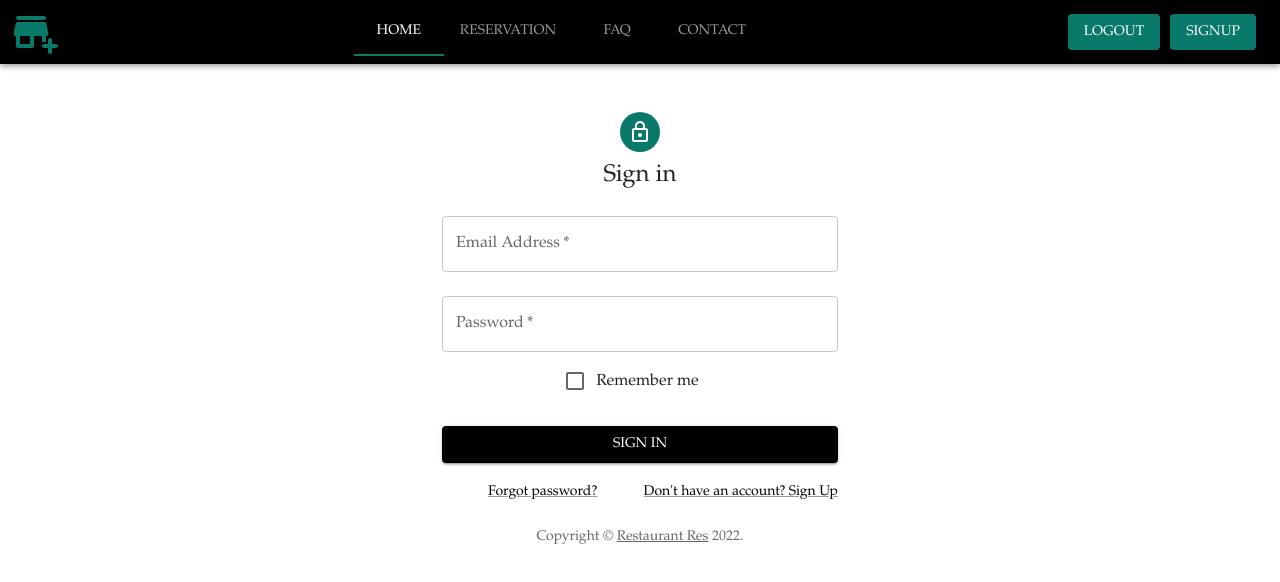
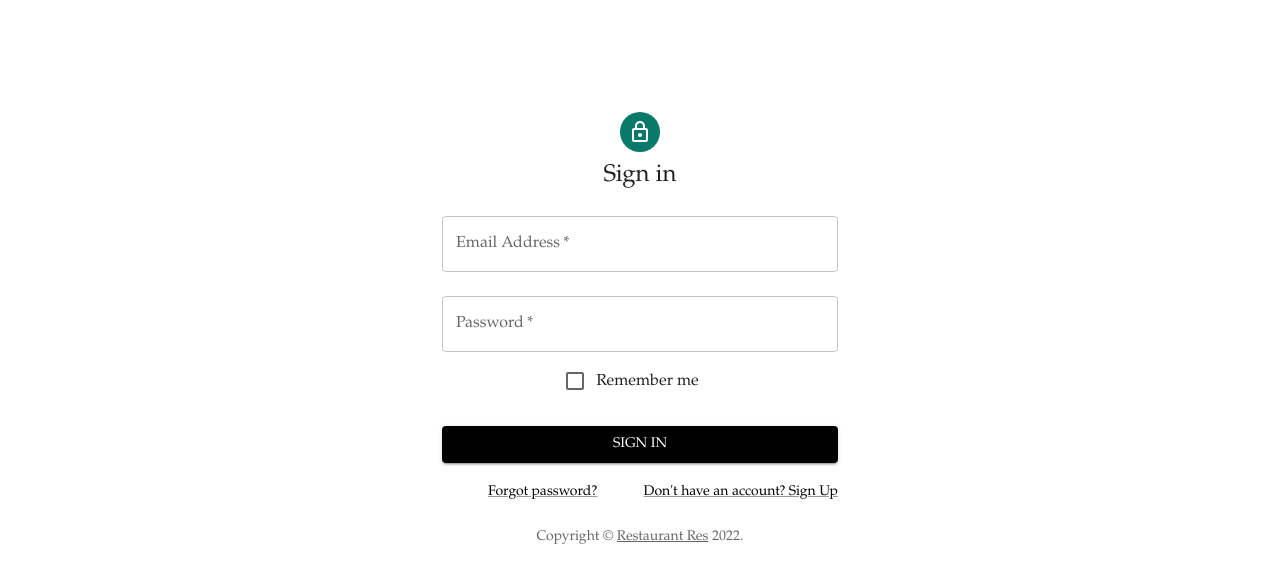
Before and after one commit to AbitFishy/GenSpark-Restaurant-Reservation-System, a React (Create React App) app in the folder frontend/: page / in a window 1280 px wide. Shown: the top 582 px of the page. Built offline with nearby package versions, Linux system fonts and the light colour scheme.

Commit message:
rendering nave

```diff
--- a/frontend/src/components/Home.js
+++ b/frontend/src/components/Home.js
@@ -66,7 +66,7 @@ const style = {
 
 
 
-const Home = () => {
+const Home = ({setIsLoggedin}) => {
 
   const [reservations, setReservations] = useState([]);
 
--- a/frontend/src/components/Main.js
+++ b/frontend/src/components/Main.js
@@ -41,6 +41,7 @@ const Main = () => {
   const [passwordLog, setPasswordLog] = useState("");
   const [emailLog, setEmailLog] = useState("");
 
+  const [isLoggedin, setIsLoggedin] = useState(false);
   const navigate = useNavigate();
 
   const postData = (e) => {
@@ -53,7 +54,7 @@ const Main = () => {
         email,
       })
       .then((res) => console.warn("posting data", res));
-      navigate("/home")
+      navigate("/")
   };
 
   const postLogin = (e) => {
@@ -65,11 +66,13 @@ const Main = () => {
       })
       .then((res) => console.warn("posting Login data", res));
       navigate("/home")
+      setIsLoggedin(true)
   };
 
   return (
     <ThemeProvider theme={theme}>
-      <Navbar />
+      {(isLoggedin === true) ? <Navbar setIsLoggedin={setIsLoggedin}/> : null }
+      {/* <Navbar /> */}
       <Routes>
         <Route
           path="/"
@@ -100,7 +103,7 @@ const Main = () => {
           }
         />
 
-        <Route path="home" element={<Home />} />
+        <Route path="home" element={<Home />} setIsLoggedin={setIsLoggedin}/>
         <Route path="post" element={<Post />} />
         <Route path="faq" element={<FaqComponent />} />
         <Route path="contact" element={<Contact />} />
--- a/frontend/src/components/Navbar.js
+++ b/frontend/src/components/Navbar.js
@@ -15,8 +15,10 @@ import {
 import AddBusinessRoundedIcon from "@mui/icons-material/AddBusinessRounded";
 import DrawerComponent from "./DrawerComponent";
 
-const Navbar = () => {
+const Navbar = ({setIsLoggedin}) => {
   const [value, setValue] = useState("home");
+  const navigate = useNavigate();
+
   const theme = useTheme();
   console.log(theme);
   const isMatch = useMediaQuery(theme.breakpoints.down("md"));
@@ -25,8 +27,11 @@ const Navbar = () => {
   const handleChange = (event, newValue) => {
     setValue(newValue);
   };
+  const handleLogout = () => {
+    setIsLoggedin(false)
+    navigate("/")
+  };
 
-  const navigate = useNavigate();
 
 
   return (
@@ -56,15 +61,15 @@ const Navbar = () => {
                 <Tab label="Contact" value="contact" onClick={() => navigate("/contact")}/>
               </Tabs>
               <Button sx={{ marginLeft: "auto", backgroundColor: "#097969" }} variant="contained"
-              onClick={() => navigate("/")}
+              onClick={handleLogout}
               >
                 Logout
               </Button>
-              <Button sx={{ marginLeft: "10px", backgroundColor: "#097969" }} variant="contained"
-              onClick={() => navigate("/signup")}
+              {/* <Button sx={{ marginLeft: "10px", backgroundColor: "#097969" }} variant="contained"
+              onClick={() => navigate("/")}
               >
                 SignUp
-              </Button>
+              </Button> */}
             </>
           )}
         </Toolbar>
```
